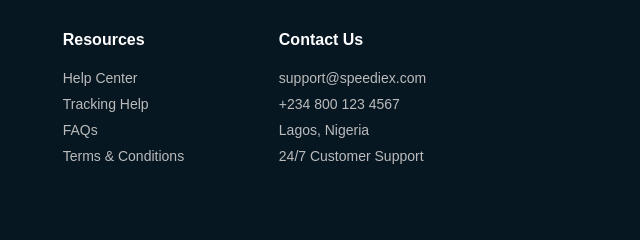
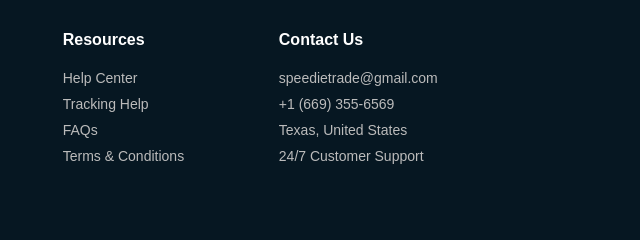
Before and after one commit to speedietrade-dot/speediex-courier, a website: page public/index.html in a window 1280 px wide. Shown: the part 5275-5515 px from the top of the page, 640-1280 px from the left. Drawn offline with Linux system fonts and the light colour scheme.

Commit message:
Update company contact details

```diff
--- a/public/index.html
+++ b/public/index.html
@@ -12,5 +12,5 @@
 <section class="testimonials"><div class="eyebrow red">TESTIMONIALS</div><h2>What Our Customers Say</h2><div class="quote-grid"><article><b>Tolu A.</b><div>★★★★★</div><p>“SpeedieX delivered my package to the UK faster than I expected. Excellent service!”</p></article><article><b>Emeka R.</b><div>★★★★★</div><p>“Reliable, professional and easy to track. Highly recommend!”</p></article><article><b>Sarah K.</b><div>★★★★★</div><p>“Their customer support is amazing. My business depends on them.”</p></article></div></section>
 <section class="reach"><div><div class="eyebrow">GLOBAL REACH</div><h2>Connecting People,<br>Businesses and Opportunities</h2><p>From local deliveries to international shipping, SpeedieX bridges distances and creates possibilities worldwide.</p></div><div class="world-map">✦ &nbsp;───────────────&nbsp; ✦<br><small>AFRICA &nbsp;&nbsp; EUROPE &nbsp;&nbsp; AMERICAS &nbsp;&nbsp; ASIA</small></div></section>
 <section class="cta"><div><h2>Ready to Send a Parcel?</h2><p>Fast, secure and affordable delivery to anywhere in the world.</p></div><a href="/send.html">Send a Parcel Now ›</a></section>
-<footer><div><div class="footer-brand">Speedie<span>X</span><small>Global Delivery, Closer to You</small></div><p>Fast. Safe. Reliable. Worldwide.</p></div><div><h4>Quick Links</h4><a href="/">Home</a><a href="/send.html">Send Parcel</a><a href="/track.html">Track</a><a href="/services.html">Services</a><a href="/about.html">About</a></div><div><h4>Resources</h4><a href="/contact.html">Help Center</a><a href="/track.html">Tracking Help</a><a href="/contact.html">FAQs</a><a href="/contact.html">Terms &amp; Conditions</a></div><div id="contact"><h4>Contact Us</h4><a href="mailto:support@speediex.com">support@speediex.com</a><a href="tel:+2348001234567">+234 800 123 4567</a><span>Lagos, Nigeria</span><span>24/7 Customer Support</span></div><div class="copyright">© 2026 SpeedieX. All rights reserved.</div></footer>
+<footer><div><div class="footer-brand">Speedie<span>X</span><small>Global Delivery, Closer to You</small></div><p>Fast. Safe. Reliable. Worldwide.</p></div><div><h4>Quick Links</h4><a href="/">Home</a><a href="/send.html">Send Parcel</a><a href="/track.html">Track</a><a href="/services.html">Services</a><a href="/about.html">About</a></div><div><h4>Resources</h4><a href="/contact.html">Help Center</a><a href="/track.html">Tracking Help</a><a href="/contact.html">FAQs</a><a href="/contact.html">Terms &amp; Conditions</a></div><div id="contact"><h4>Contact Us</h4><a href="mailto:speedietrade@gmail.com">speedietrade@gmail.com</a><a href="tel:+2348001234567">+1 (669) 355-6569</a><span>Texas, United States</span><span>24/7 Customer Support</span></div><div class="copyright">© 2026 SpeedieX. All rights reserved.</div></footer>
 <script src="/app.js"></script></body></html>
```
Also changed, not shown: public/contact.html (+1 -1 lines).
